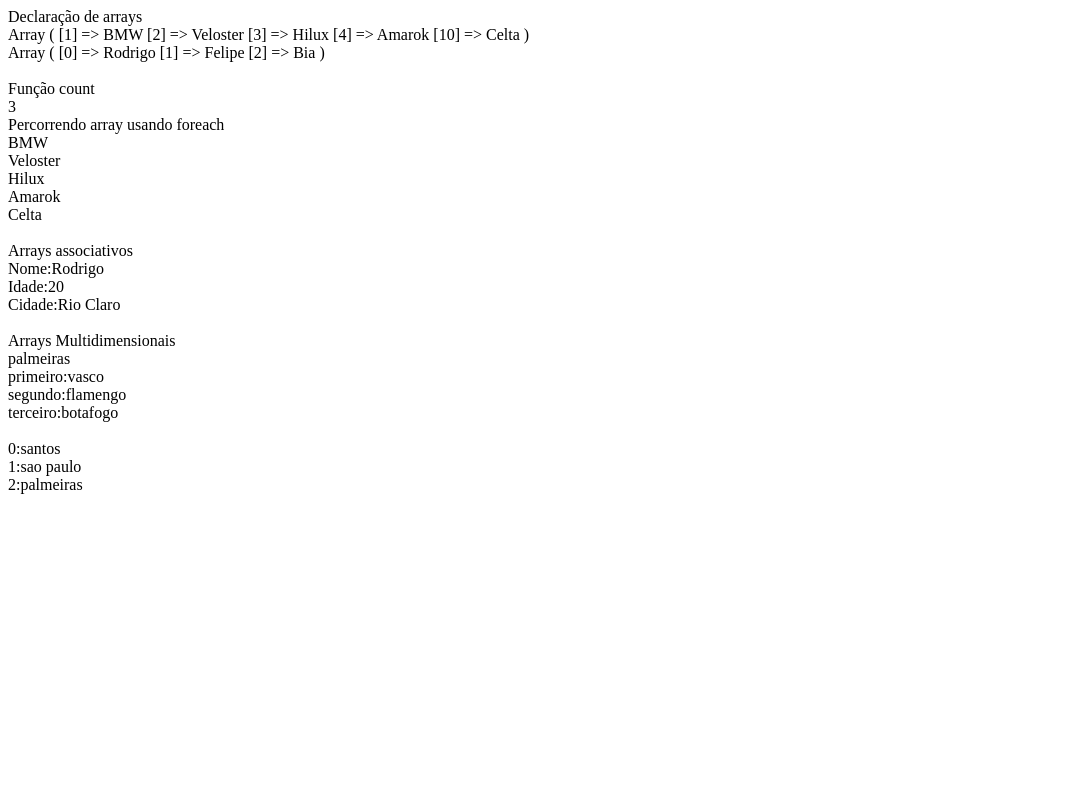
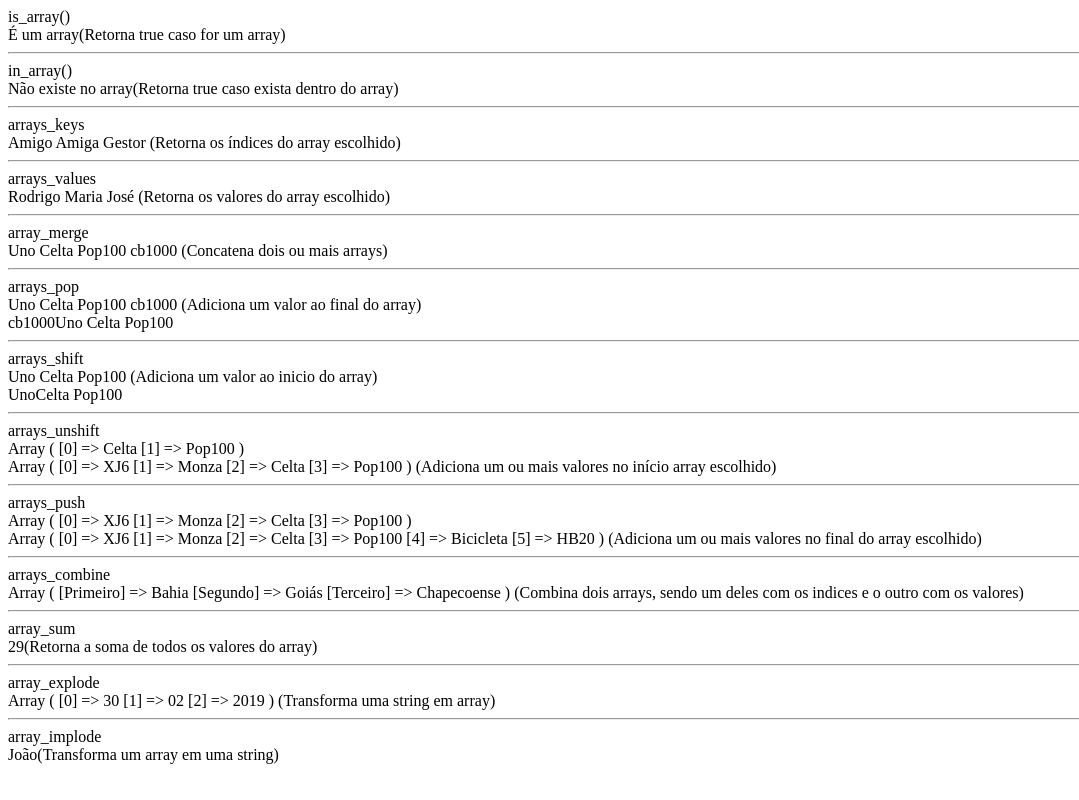
Before and after one commit to jao338/AulasPHP, a PHP site: page / in a window 1280 px wide. Shown: the whole page, without its empty margins (0-1079 px from the left). Run offline with PHP 8.4, Linux system fonts and the light colour scheme.

Commit message:
8 - Principais funções de arrays

```diff
--- a/index.php
+++ b/index.php
@@ -3,66 +3,149 @@
 <head>
     <meta charset="UTF-8">
     <meta name="viewport" content="width=device-width, initial-scale=1.0">
-    <title>Aula007</title>
+    <title>Aula008</title>
 </head>
 <body>
 
     <?php
-    //Altera o índice dos arrays
 
-    echo "Declaração de arrays <br>";
+    $nomes = array("Amigo" => "Rodrigo", "Amiga" => "Maria", "Gestor" => "José");
+    $keys = array_keys($nomes);
+    $values = array_values($nomes);
+    $carros = array("Uno", "Celta");
+    $motos = array("Pop100", "cb1000");
+    $veiculos = array_merge($carros, $motos);
+    $chaves = array("Primeiro", "Segundo", "Terceiro");
+    $valores = array("Bahia", "Goiás", "Chapecoense");
+    $times = array_combine($chaves, $valores);
+    $soma = array(5,6,8,10);
+    $data = "30/02/2019";
+    $novaData = explode('/', $data);
+    $letras = array("J", "o", "ã", "o");
+    $string = implode("", $letras);
 
-    $clientes = ["Rodrigo", "Felipe", "Bia"];
-    $carros = array(1=>'BMW', 2=>'Veloster', 3=>'Hilux');
-    $carros[] = "Amarok";
-    $carros[10] = "Celta";
+    echo "is_array() <br>";
 
-    print_r($carros);
-    echo "<br>";
-    print_r($clientes);
-
-    echo "<br><br>";
-
-    echo "Função count<br>";
-
-    echo count($clientes);
-    echo "<br>";
-
-    echo "Percorrendo array usando foreach<br>";
-
-    foreach($carros as $valor){
-
-        echo $valor."<br>";
-
+    if(is_array($nomes)){
+        echo "É um array";
+    }else{
+        echo "Não é um array";
     }
 
-    echo "<br>Arrays associativos<br>";
+    echo "(Retorna true caso for um array)";
 
-    $pessoa = array("Nome" => "Rodrigo", "Idade" => 20);
-    $pessoa["Cidade"] = "Rio Claro";
 
-    foreach($pessoa as $indice => $valor){
-        echo $indice.":".$valor."<br>";
+    echo "<hr> in_array() <br>";
+
+    if(in_array("Luva de pedreiro", $nomes)){
+        echo "Exite no array";
+    }else{
+        echo "Não existe no array";
     }
 
-    echo "<br>Arrays Multidimensionais<br>";
+    echo "(Retorna true caso exista dentro do array)";
 
-    $times = array(
-        "cariocas" => array("primeiro" => "vasco", "segundo" => "flamengo", "terceiro" => "botafogo"),
-        "paulistas" => array("santos", "sao paulo", "palmeiras")
-    );
 
-    echo $times["paulistas"][2]."<br>";
+    echo "<hr> arrays_keys <br>";
 
-    foreach($times["cariocas"] as $indice => $valor){
-        echo $indice.":".$valor."<br>";
+    foreach($keys as $value){
+        echo $value." ";
     }
+
+    echo "(Retorna os índices do array escolhido)";
+    echo "<hr> arrays_values <br>";
+
+    foreach($values as $value){
+        echo $value." ";
+    }
+
+    echo "(Retorna os valores do array escolhido)";
+    echo "<hr> array_merge <br>";
+
+    foreach($veiculos as $value){
+        echo $value." ";
+    }
+
+    echo "(Concatena dois ou mais arrays)";
+
+
+    echo "<hr> arrays_pop <br>";
+
+    foreach($veiculos as $value){
+        echo $value." ";
+    }
+
+    echo "(Adiciona um valor ao final do array)";
 
     echo "<br>";
 
-    foreach($times["paulistas"] as $indice => $valor){
-        echo $indice.":".$valor."<br>";
+    echo array_pop($veiculos);
+
+    foreach($veiculos as $value){
+        echo $value." ";
     }
+
+    echo "<hr> arrays_shift <br>";
+
+    foreach($veiculos as $value){
+        echo $value." ";
+    }
+
+    echo "(Adiciona um valor ao inicio do array)";
+
+    echo "<br>";
+
+    echo array_shift($veiculos);
+
+    foreach($veiculos as $value){
+        echo $value." ";
+    }
+
+    echo "<hr> arrays_unshift <br>";
+
+    print_r($veiculos);
+
+    array_unshift($veiculos, "XJ6", "Monza");
+    echo "<br>";
+    print_r($veiculos);
+    echo "(Adiciona um ou mais valores no início array escolhido)";
+
+    echo "<hr> arrays_push <br>";
+
+    print_r($veiculos);
+
+    array_push($veiculos, "Bicicleta", "HB20");
+    echo "<br>";
+    print_r($veiculos);
+    echo "(Adiciona um ou mais valores no final do array escolhido)";
+
+    echo "<hr> arrays_combine <br>";
+
+    print_r($times);
+
+    echo "(Combina dois arrays, sendo um deles com os indices e o outro com os valores)";
+
+    echo "<hr> array_sum <br>";
+
+    echo array_sum(($soma));
+
+    echo "(Retorna a soma de todos os valores do array)";
+
+    echo "<hr> array_explode <br>";
+
+    print_r($novaData);
+
+    echo "(Transforma uma string em array)";
+
+    echo "<br>";
+
+    echo "<hr> array_implode <br>";
+
+    print_r($string);
+
+    echo "(Transforma um array em uma string)";
+
+    echo "<br>"
 
     ?>
 
```
